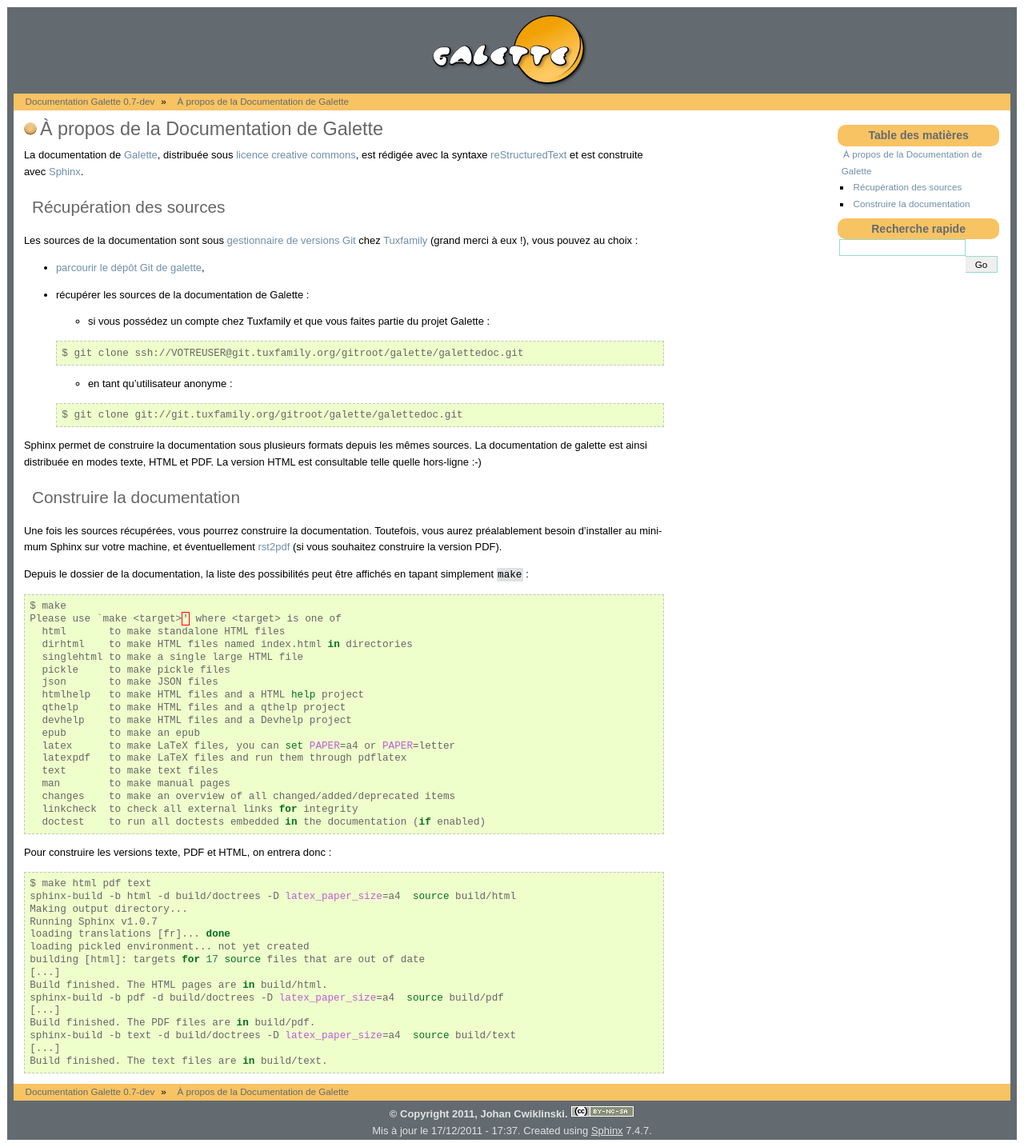
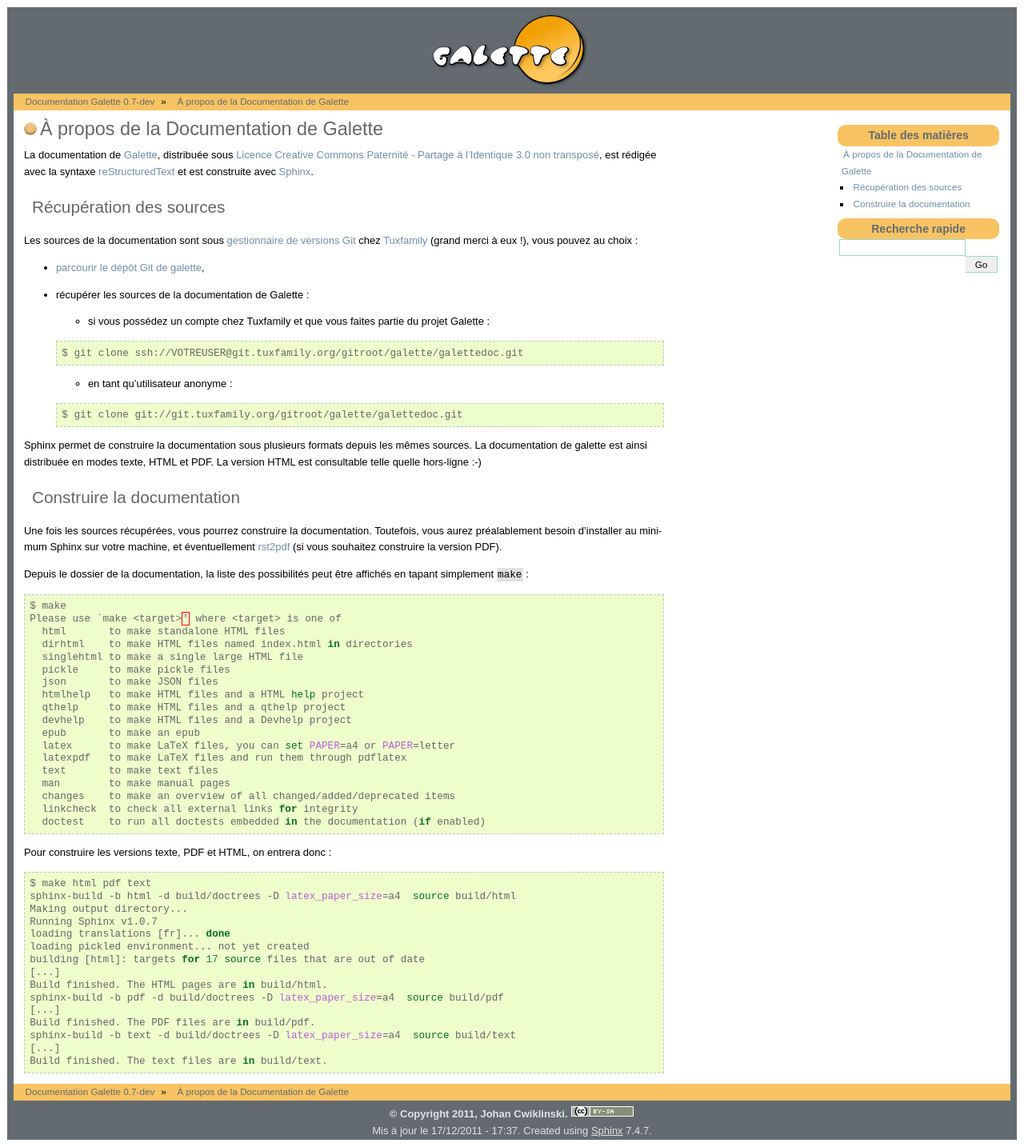
Before and after one commit to galette/galettedoc, a Sphinx documentation site: the page built from source/about.rst, in a window 1280 px wide. Shown: the whole page at 80% size. Built offline with Sphinx 7.4.7, drawn with Linux system fonts in a browser that asks for light colours.

Commit message:
Modification de la licence en accord avec la documentation oriignale de Galette

```diff
--- a/source/_styles/templates/galette/layout.html
+++ b/source/_styles/templates/galette/layout.html
@@ -41,8 +41,8 @@
       {%- else %}
         <strong>{% trans copyright=copyright|e %}&copy; Copyright {{ copyright }}.{% endtrans %}</strong>
       {%- endif %}
-      <a rel="license" href="http://creativecommons.org/licenses/by-nc-sa/3.0/">
-          <img alt="CC Attribution-Noncommercial-Share Alike 3.0 Unported" class="medialeft licbutton" src="{{ pathto('_static/images/cc-by-nc-sa.png', 1) }}">
+      <a rel="license" href="http://creativecommons.org/licenses/by-sa/3.0/">
+          <img alt="CC Attribution-Share Alike 3.0 Unported" class="medialeft licbutton" src="{{ pathto('_static/images/cc-by-sa.png', 1) }}">
       </a>
     {%- endif %}
     {%- if last_updated %}
--- a/source/about.rst
+++ b/source/about.rst
@@ -6,7 +6,7 @@
 À propos de la Documentation de Galette
 ***************************************
 
-La documentation de `Galette <http://galette.tuxfamily.org>`_, distribuée sous `licence creative commons <http://creativecommons.org/licenses/by-nc-sa/3.0/>`_, est rédigée avec la syntaxe `reStructuredText <http://docutils.sourceforge.net/docs/ref/rst/restructuredtext.html>`_ et est construite avec `Sphinx <http://sphinx.pocoo.org>`_.
+La documentation de `Galette <http://galette.tuxfamily.org>`_, distribuée sous `Licence Creative Commons Paternité - Partage à l'Identique 3.0 non transposé <http://creativecommons.org/licenses/by-sa/3.0/>`_, est rédigée avec la syntaxe `reStructuredText <http://docutils.sourceforge.net/docs/ref/rst/restructuredtext.html>`_ et est construite avec `Sphinx <http://sphinx.pocoo.org>`_.
 
 Récupération des sources
 ========================
```
Also changed, not shown: source/_styles/static/images/cc-by-nc-sa.png (deleted), source/_styles/static/images/cc-by-sa.png (added).
